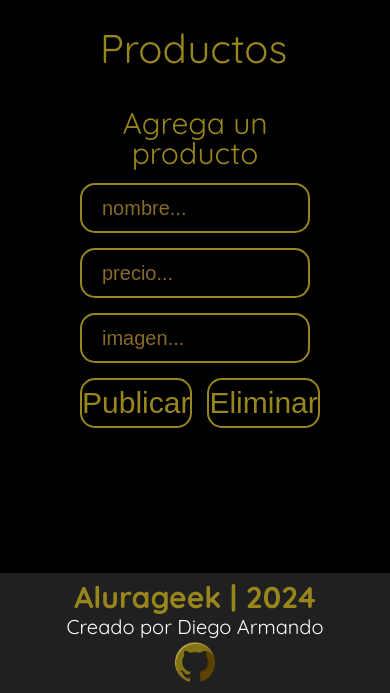
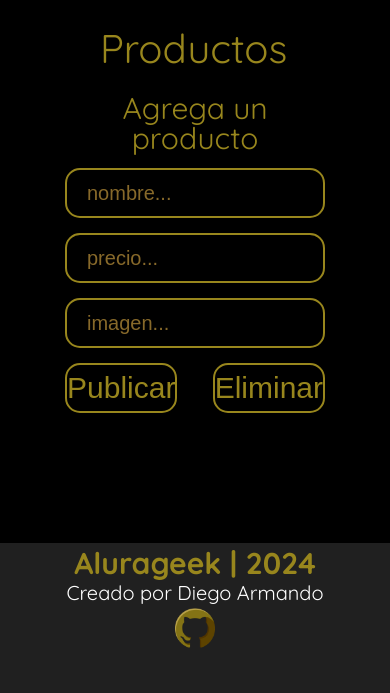
Before and after one commit to IMLSWORD/alurageek, a website with bundled scripts: page index.html in a window 390 px wide. Shown: the part 272-965 px from the top of the page. After the commit the page ends 928 px from the top, so only its background shows below. Built offline with nearby package versions, Linux system fonts and the light colour scheme; no server answers.

Commit message:
actualiza style.css

```diff
--- a/js/controllers/main.js
+++ b/js/controllers/main.js
@@ -47,7 +47,6 @@ const render = async () => {
 
 form.addEventListener("submit", (event) => {
   event.preventDefault();
-
   const nombre = document.querySelector("[data-nombre]").value;
   const precio = document.querySelector("[data-precio]").value;
   const imagen = document.querySelector("[data-imagen]").value;
--- a/style.css
+++ b/style.css
@@ -329,6 +329,7 @@ main {
 }
 
 @media (max-width: 940px) {
+
   body {
     overflow-x: hidden;
   }
@@ -343,21 +344,56 @@ main {
     padding: 20px;
   }
 
+
+
   .parrafo-intro{
     padding: 15px;
     text-wrap: balance;
   }
 
-  .contendor-productos {
-    width: auto;
+  .contendor-productos{
+    width: 100%;
     flex-direction: column;
     align-items: center;
-    margin: 0 auto;
+    padding: 0;
+    margin: 0;
+
   }
 
-  .seccion-tarjetas,
-  .contenedor-card,
+
+  .seccion-tarjetas{
+    flex-direction: row;
+    width: auto;
+  }
+
+  .contenedor-card{
+    width: 100%;
+    padding: 0;
+    margin: 0;
+  }
+
+.contenedor-card:hover::before{
+  scale: 300%;
+}
+
+
+
+
+
   .seccion-formulario {
     width: 100%;
   }
+
+  .seccion-formulario,.seccion-eliminar, .seccion-eliminar{
+    width: 100%;
+  }
+
+  .seccion-eliminar input{
+    width: auto;
+  }
+
+  .seccion-footer{
+    height: auto;
+    padding: 5px;
+  }
 }
```
